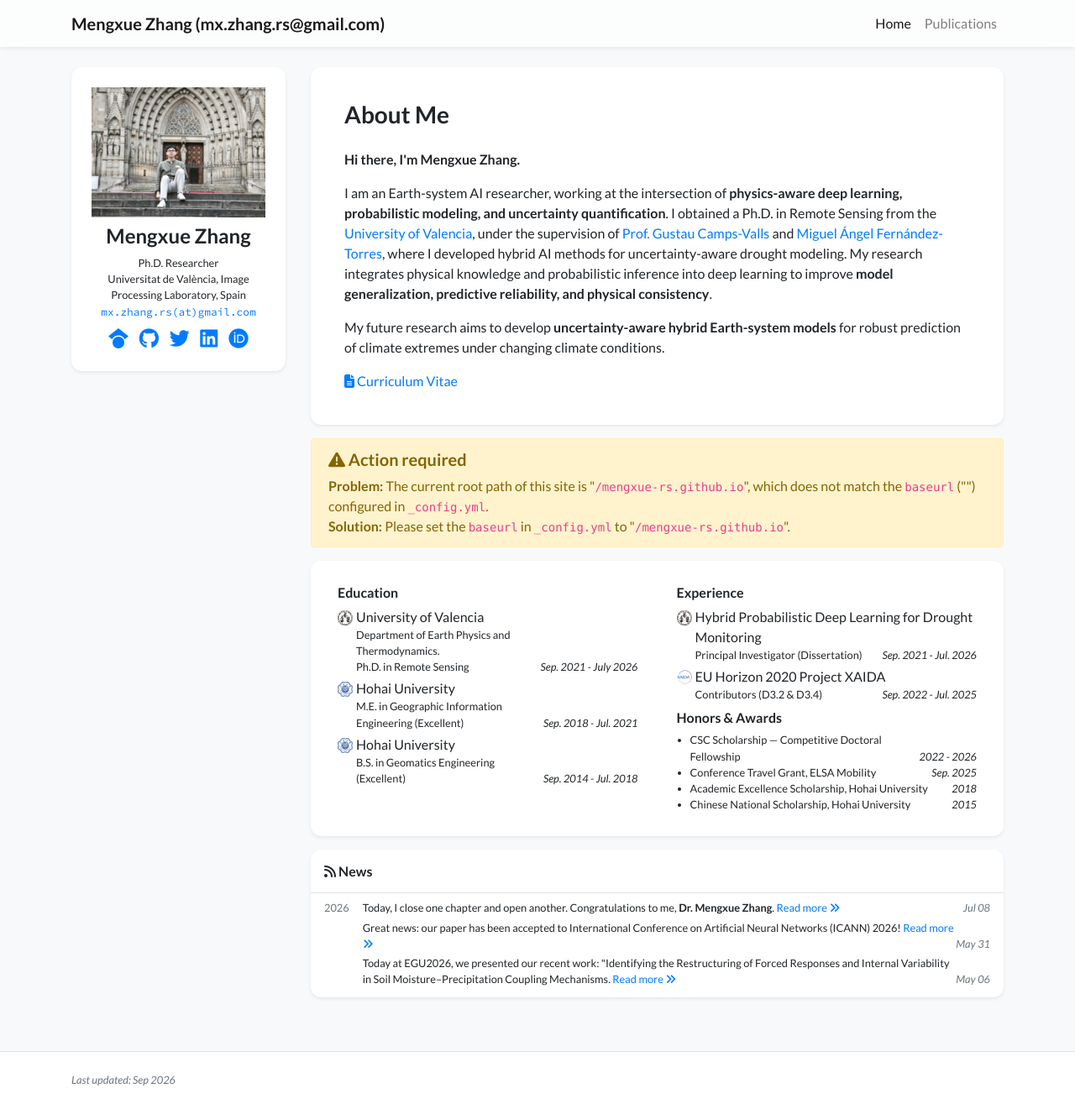
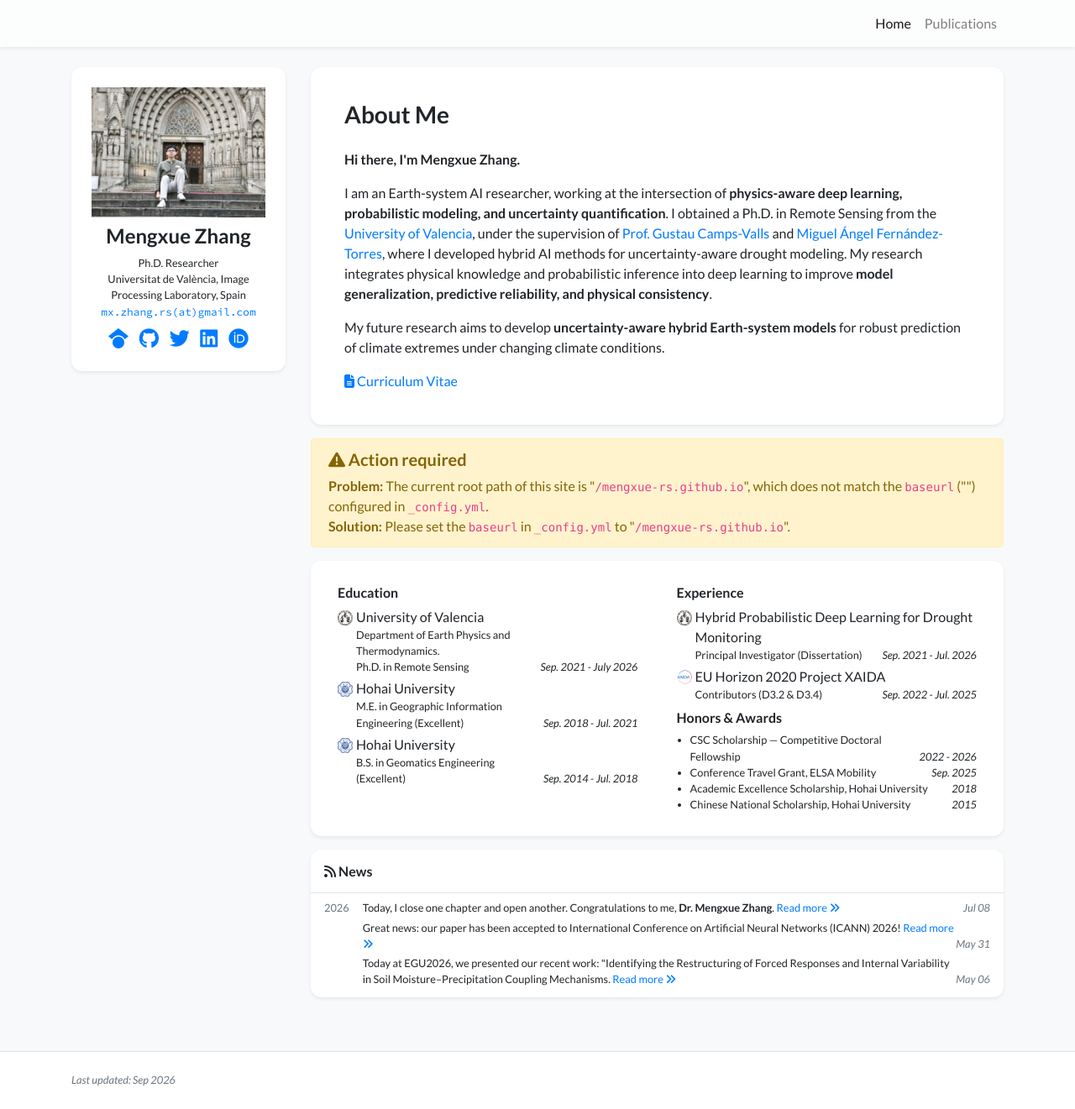
Before and after one commit to mengxue-rs/mengxue-rs.github.io, a Jekyll site: the page built from index.html, in a window 1280 px wide and 1321 px high. Shown: the whole window at 84% size. Built offline with Jekyll 4.4.1, drawn with Linux system fonts in a browser that asks for light colours; nearby versions of some CDN libraries; a style sheet for code colours, icons or effects is not loaded.

Commit message:
Update profile.yml

```diff
--- a/_data/profile.yml
+++ b/_data/profile.yml
@@ -1,6 +1,6 @@
 primary_name: "Mengxue Zhang"
 secondary_name: ""
-navbar_name: "Mengxue Zhang (mx.zhang.rs@gmail.com)"
+navbar_name: "" # Mengxue Zhang (mx.zhang.rs@gmail.com)
 
 positions:
 - name: Ph.D. Researcher
```
